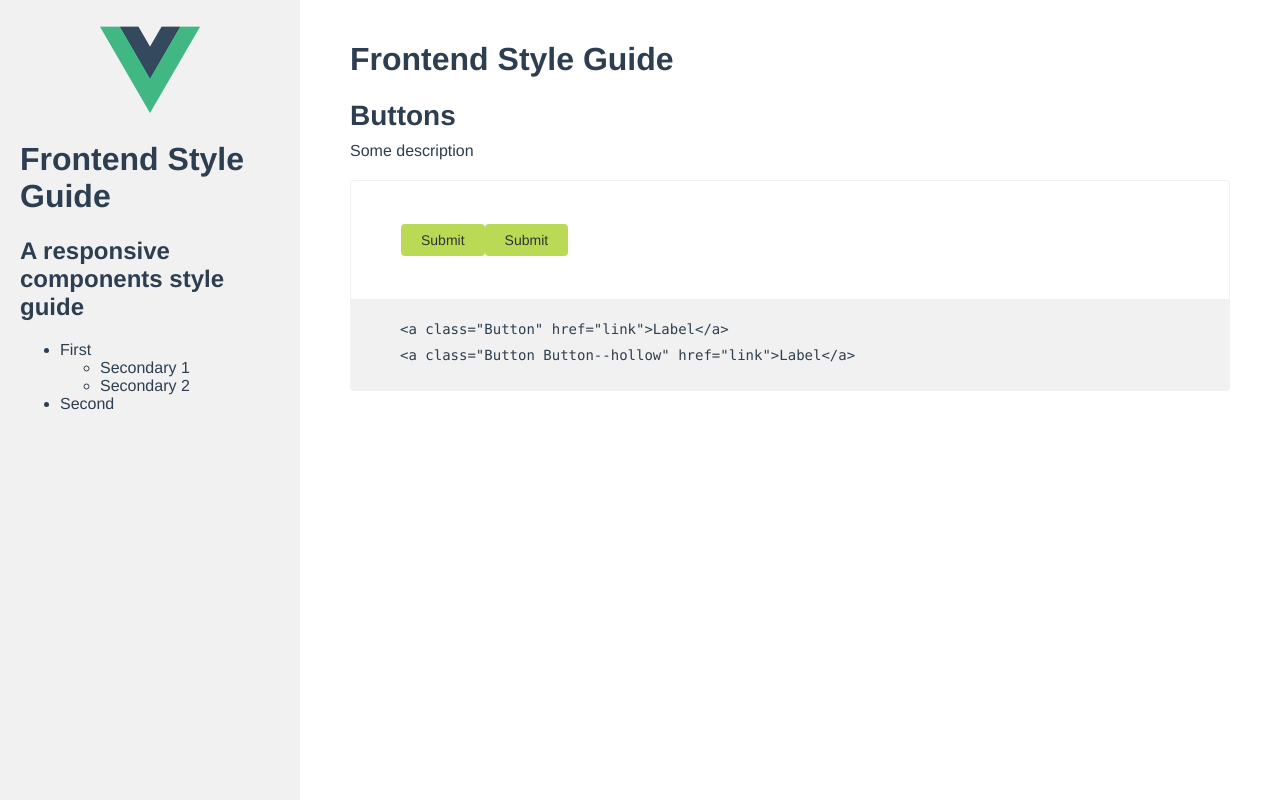
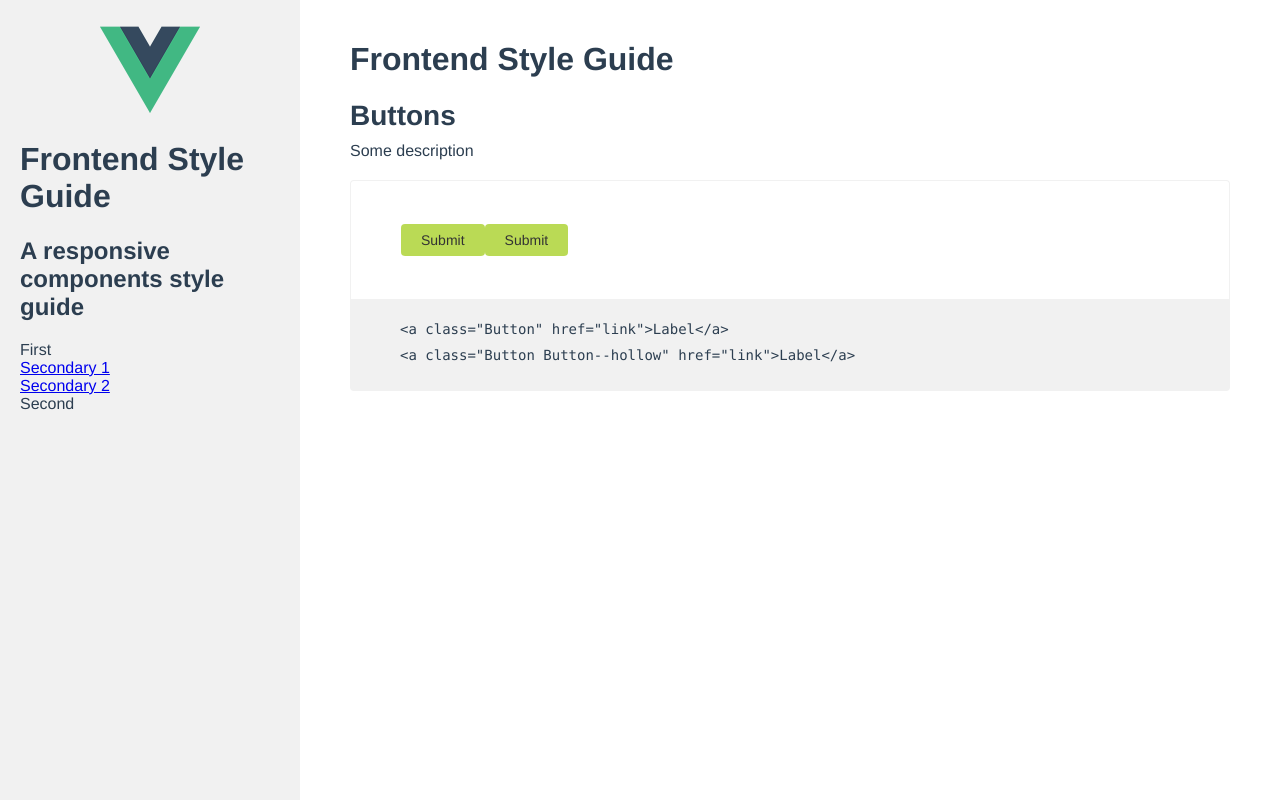
Before and after one commit to italodr/frontend-style-guide, a Vue app: page / in a window 1280 px wide. Built offline with nearby package versions, Linux system fonts and the light colour scheme.

Commit message:
Add sass

```diff
--- a/src/App.vue
+++ b/src/App.vue
@@ -18,7 +18,7 @@ export default {
 }
 </script>
 
-<style>
+<style lang="scss">
 * {
     box-sizing: border-box;
 }
@@ -34,30 +34,35 @@ body, html {
     font-family: 'Avenir', Helvetica, Arial, sans-serif;
     -webkit-font-smoothing: antialiased;
     -moz-osx-font-smoothing: grayscale;
+
+    ul {
+        list-style: none;
+        margin: 0;
+        padding: 0;
+    }
 }
 
 .Block {
     margin: 0 0 30px;
-}
 
-.Block-title {
+    &-title {
         font-size: 28px;
         margin: 0 0 10px;
     }
 
-.Block-description {
+    &-description {
         font-size: 16px;
         margin: 0 0 20px;
     }
 
-.Block-samples {
+    &-samples {
         border: solid #f1f1f1;
         border-radius: 4px 4px 0 0;
         border-width: 1px 1px 0 1px;
         padding: 50px;
     }
 
-.Block-code {
+    &-code {
         background: #f1f1f1;
         border-radius: 0 0 4px 4px;
         font-family: "Lucida Console", Monaco, monospace;
@@ -65,14 +70,11 @@ body, html {
         padding: 20px 50px;
     }
 
-.Block-code ul {
-    list-style: none;
-    margin: 0;
-    padding: 0;
-}
-
-.Block-code li {
+    &-code {
+        li {
             line-height: 1.5;
             margin: 0 0 5px;
         }
+    }
+}
 </style>
--- a/src/templates/Sidebar.vue
+++ b/src/templates/Sidebar.vue
@@ -3,11 +3,13 @@
         <img class="Sidebar-logo" src="../assets/img/logo.png">
         <h1>{{ title }}</h1>
         <h2>{{ subtitle }}</h2>
-        <ul>
-            <li v-for="section in sections">
-                {{ section.title }}
-                <ul v-if="section.subsections">
-                    <li v-for="subsection in section.subsections">{{ subsection.title }}</li>
+        <ul class="Sidebar-nav">
+            <li class="Sidebar-section" v-for="section in sections">
+                <a class="Sidebar-sectionItem" v-on:click="toggleSubsection">{{ section.title }}</a>
+                <ul class="Sidebar-subnav" v-if="section.subsections">
+                    <li class="Sidebar-subsection" v-for="subsection in section.subsections">
+                        <a class="Sidebar-subsectionItem" v-bind:href="subsection.anchor">{{ subsection.title }}</a>
+                    </li>
                 </ul>
             </li>
         </ul>
@@ -25,34 +27,45 @@ export default {
                 {
                     title: 'First',
                     subsections: [
-                        { title: 'Secondary 1' },
-                        { title: 'Secondary 2' }
+                        {
+                            title: 'Secondary 1',
+                            anchor: '#Secondary1'
+                        },
+                        {
+                            title: 'Secondary 2',
+                            anchor: '#Secondary2'
+                        }
                     ]
                 },
                 {
                     title: 'Second'
                 }
-            ]
+            ],
+            methods: {
+                toggleSubsection: function (event) {
+                    console.log('Hello ' + this.name + '!')
+                    console.log(event.target.tagName)
+                }
+            }
         }
     }
 }
 </script>
 
 <!-- Add "scoped" attribute to limit CSS to this component only -->
-<style scoped>
-
+<style lang="scss" scoped>
 .Sidebar {
     background: #f1f1f1;
     height: 100vh;
     min-width: 300px;
     padding: 20px;
     width: 20%;
-}
 
-.Sidebar-logo {
-    display: block;
-    margin: 0 auto;
-    max-width: 100px;
-    width: 100%;
+    &-logo {
+        display: block;
+        margin: 0 auto;
+        max-width: 100px;
+        width: 100%;
+    }
 }
 </style>
```
Also changed, not shown: package.json (+12 -10 lines), 2 other files (tests, documents, lock files or other folders). Lines whose indentation alone changed are shown as unchanged.
